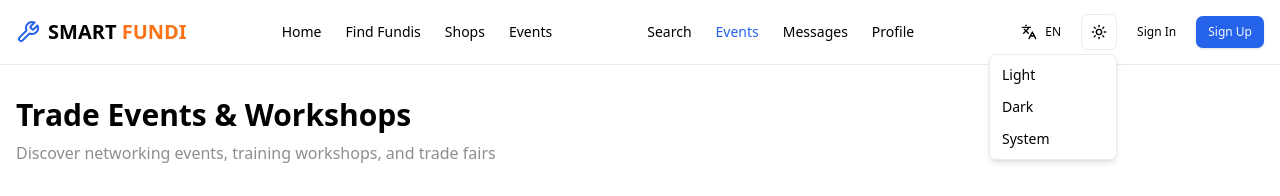
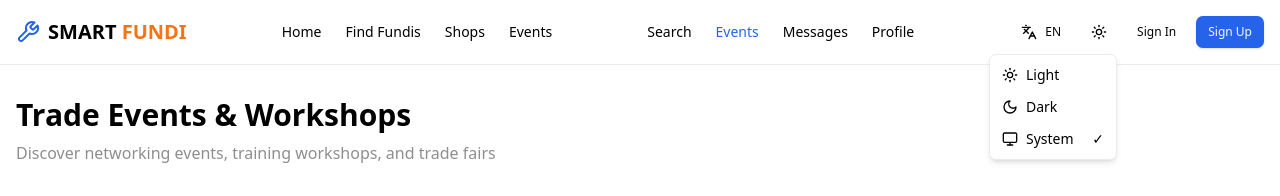
Before and after one commit to Ycnry/sg-431ee01e-23c3-4fd1-8492-ef1f773da647-1773130809, a Next.js app: page /events in a window 1280 px wide. Both pictures are taken after a click on the button "Toggle theme". Shown: the top 196 px of the page. Built offline with nearby package versions, Linux system fonts and the light colour scheme.

Commit message:
feat(theme): Implement dark mode with system preference and persistence

```diff
--- a/src/components/ThemeSwitch.tsx
+++ b/src/components/ThemeSwitch.tsx
@@ -1,9 +1,5 @@
-"use client";
 
-import * as React from "react";
-import { Moon, Sun } from "lucide-react";
-import { useTheme } from "next-themes";
-
+import { Moon, Sun, Monitor } from "lucide-react";
 import { Button } from "@/components/ui/button";
 import {
   DropdownMenu,
@@ -11,28 +7,35 @@ import {
   DropdownMenuItem,
   DropdownMenuTrigger,
 } from "@/components/ui/dropdown-menu";
+import { useTheme } from "@/contexts/ThemeProvider";
 
 export function ThemeSwitch() {
-  const { setTheme } = useTheme();
+  const { theme, setTheme } = useTheme();
 
   return (
     <DropdownMenu>
       <DropdownMenuTrigger asChild>
-        <Button variant="outline" size="icon">
-          <Sun className="h-[1.2rem] w-[1.2rem] scale-100 rotate-0 transition-all dark:scale-0 dark:-rotate-90" />
-          <Moon className="absolute h-[1.2rem] w-[1.2rem] scale-0 rotate-90 transition-all dark:scale-100 dark:rotate-0" />
+        <Button variant="ghost" size="icon" className="relative">
+          <Sun className="h-5 w-5 rotate-0 scale-100 transition-all dark:-rotate-90 dark:scale-0" />
+          <Moon className="absolute h-5 w-5 rotate-90 scale-0 transition-all dark:rotate-0 dark:scale-100" />
           <span className="sr-only">Toggle theme</span>
         </Button>
       </DropdownMenuTrigger>
       <DropdownMenuContent align="end">
-        <DropdownMenuItem onClick={() => setTheme("light")}>
-          Light
+        <DropdownMenuItem onClick={() => setTheme("light")} className="gap-2">
+          <Sun className="h-4 w-4" />
+          <span>Light</span>
+          {theme === "light" && <span className="ml-auto">✓</span>}
         </DropdownMenuItem>
-        <DropdownMenuItem onClick={() => setTheme("dark")}>
-          Dark
+        <DropdownMenuItem onClick={() => setTheme("dark")} className="gap-2">
+          <Moon className="h-4 w-4" />
+          <span>Dark</span>
+          {theme === "dark" && <span className="ml-auto">✓</span>}
         </DropdownMenuItem>
-        <DropdownMenuItem onClick={() => setTheme("system")}>
-          System
+        <DropdownMenuItem onClick={() => setTheme("system")} className="gap-2">
+          <Monitor className="h-4 w-4" />
+          <span>System</span>
+          {theme === "system" && <span className="ml-auto">✓</span>}
         </DropdownMenuItem>
       </DropdownMenuContent>
     </DropdownMenu>
--- a/src/contexts/ThemeProvider.tsx
+++ b/src/contexts/ThemeProvider.tsx
@@ -1,11 +1,73 @@
-"use client";
 
-import { ThemeProvider as NextThemesProvider } from "next-themes";
-import * as React from "react";
+import { createContext, useContext, useEffect, useState } from "react";
 
-export function ThemeProvider({
-  children,
-  ...props
-}: React.ComponentProps<typeof NextThemesProvider>) {
-  return <NextThemesProvider {...props}>{children}</NextThemesProvider>;
+type Theme = "light" | "dark" | "system";
+
+interface ThemeContextType {
+  theme: Theme;
+  setTheme: (theme: Theme) => void;
+  resolvedTheme: "light" | "dark";
 }
+
+const ThemeContext = createContext<ThemeContextType | undefined>(undefined);
+
+export function ThemeProvider({ children }: { children: React.ReactNode }) {
+  const [theme, setThemeState] = useState<Theme>("system");
+  const [resolvedTheme, setResolvedTheme] = useState<"light" | "dark">("light");
+
+  useEffect(() => {
+    const savedTheme = localStorage.getItem("smartfundi-theme") as Theme | null;
+    if (savedTheme) {
+      setThemeState(savedTheme);
+    }
+  }, []);
+
+  useEffect(() => {
+    const root = window.document.documentElement;
+    const mediaQuery = window.matchMedia("(prefers-color-scheme: dark)");
+
+    const applyTheme = () => {
+      let effectiveTheme: "light" | "dark" = "light";
+
+      if (theme === "system") {
+        effectiveTheme = mediaQuery.matches ? "dark" : "light";
+      } else {
+        effectiveTheme = theme;
+      }
+
+      root.classList.remove("light", "dark");
+      root.classList.add(effectiveTheme);
+      setResolvedTheme(effectiveTheme);
+    };
+
+    applyTheme();
+
+    const handleChange = () => {
+      if (theme === "system") {
+        applyTheme();
+      }
+    };
+
+    mediaQuery.addEventListener("change", handleChange);
+    return () => mediaQuery.removeEventListener("change", handleChange);
+  }, [theme]);
+
+  const setTheme = (newTheme: Theme) => {
+    setThemeState(newTheme);
+    localStorage.setItem("smartfundi-theme", newTheme);
+  };
+
+  return (
+    <ThemeContext.Provider value={{ theme, setTheme, resolvedTheme }}>
+      {children}
+    </ThemeContext.Provider>
+  );
+}
+
+export function useTheme() {
+  const context = useContext(ThemeContext);
+  if (context === undefined) {
+    throw new Error("useTheme must be used within a ThemeProvider");
+  }
+  return context;
+}
```
